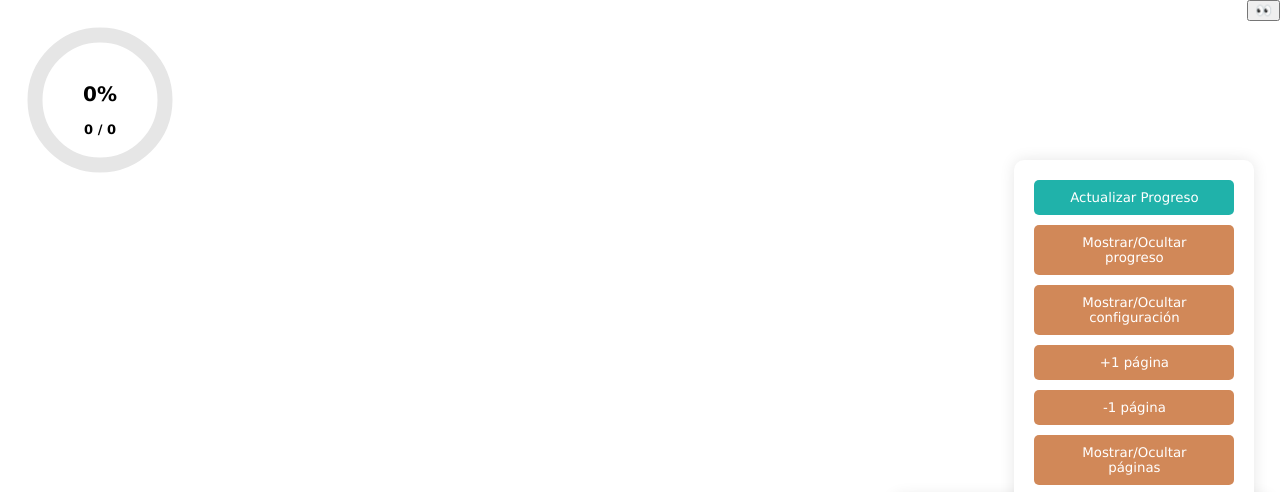
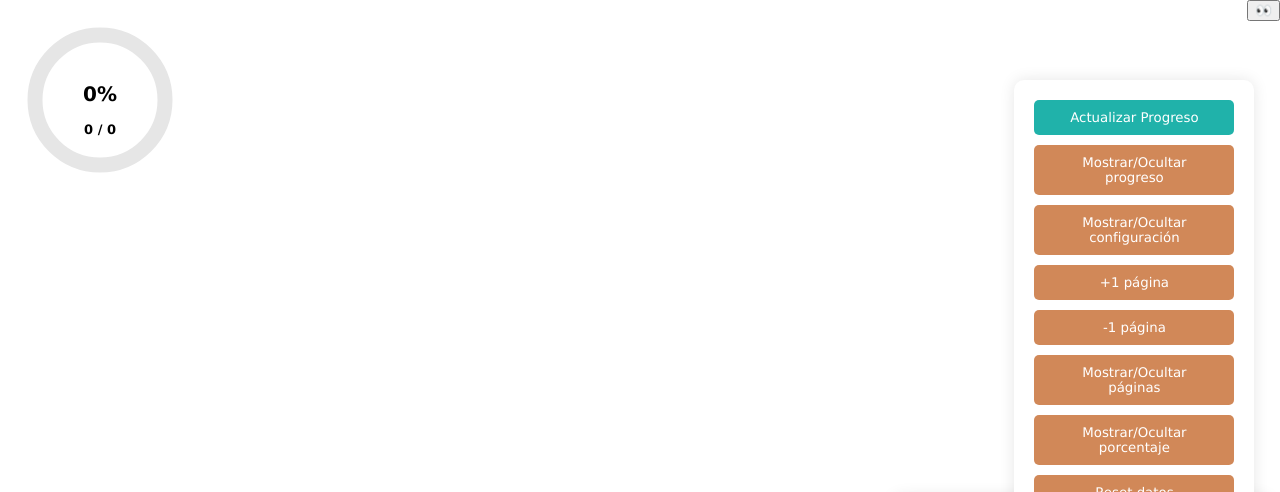
Before and after one commit to agumarmi/progreso-lectura, a plain HTML site: page index.html in a window 1280 px wide. Shown: the top 492 px of the page. Drawn offline with nearby package versions, Linux system fonts and the light colour scheme; a web font is replaced by a local one.

Commit message:
corregimos elemento config

```diff
--- a/styles.css
+++ b/styles.css
@@ -137,7 +137,7 @@ input[type="number"], input[type="text"] {
 }
 .config {
     position: absolute;
-    top: 20%;
+    top: 10%;
     right: 2%;
     text-align: center;
     padding: 20px;
```
